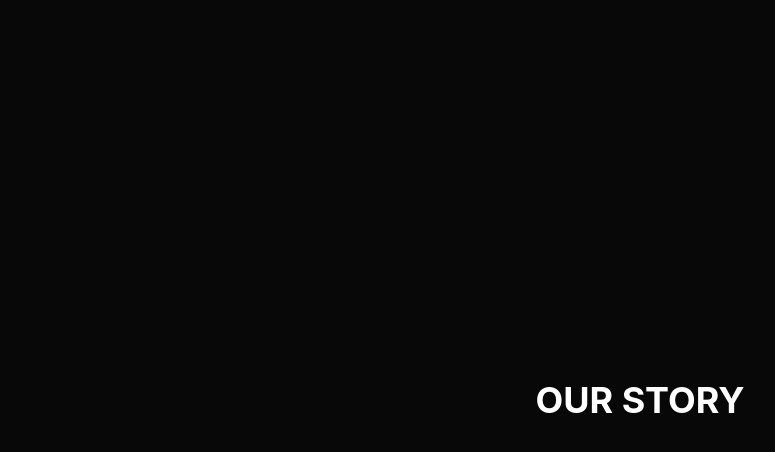
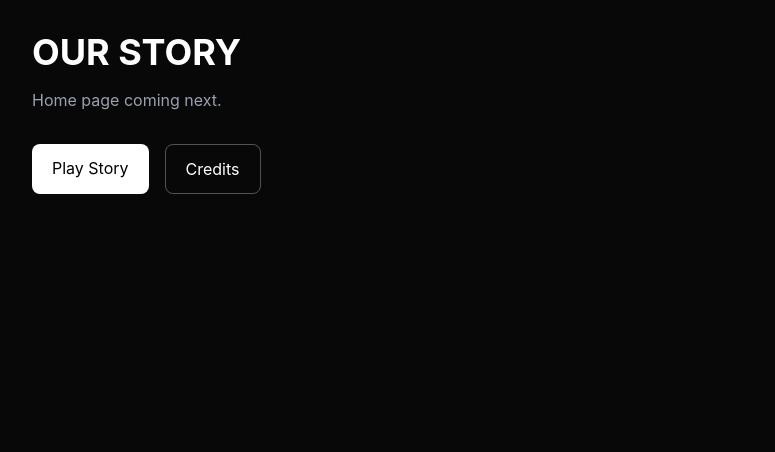
Before and after one commit to arijitghosh8768-arch/Netflix_Memory, a React (Vite) app: page /home in a window 1280 px wide. Shown: the top 452 px of the page, without its empty margins (0-775 px from the left). Built offline with nearby package versions, Linux system fonts and the light colour scheme.

Commit message:
Add application routing and page skeleton

```diff
--- a/src/App.tsx
+++ b/src/App.tsx
@@ -1,11 +1,42 @@
+import { createBrowserRouter } from 'react-router'
+import { RouterProvider } from 'react-router/dom'
+
+import Loading from './pages/Loading'
+import Profiles from './pages/Profiles'
+import Home from './pages/Home'
+import Watch from './pages/Watch'
+import CreditsPage from './pages/CreditsPage'
+import NotFound from './pages/NotFound'
+
+const router = createBrowserRouter([
+  {
+    path: '/',
+    element: <Loading />,
+  },
+  {
+    path: '/profiles',
+    element: <Profiles />,
+  },
+  {
+    path: '/home',
+    element: <Home />,
+  },
+  {
+    path: '/watch',
+    element: <Watch />,
+  },
+  {
+    path: '/credits',
+    element: <CreditsPage />,
+  },
+  {
+    path: '*',
+    element: <NotFound />,
+  },
+])
+
 function App() {
-  return (
-    <main className="min-h-screen bg-[#080808] text-white flex items-center justify-center">
-      <h1 className="text-4xl font-bold">
-        OUR STORY
-      </h1>
-    </main>
-  )
+  return <RouterProvider router={router} />
 }
 
 export default App
--- a/src/pages/CreditsPage.tsx
+++ b/src/pages/CreditsPage.tsx
@@ -0,0 +1,17 @@
+function CreditsPage() {
+  return (
+    <main className="min-h-screen bg-black text-white flex items-center justify-center">
+      <div className="text-center">
+        <h1 className="text-3xl font-semibold">
+          Credits
+        </h1>
+
+        <p className="mt-4 text-gray-400">
+          Your story continues...
+        </p>
+      </div>
+    </main>
+  )
+}
+
+export default CreditsPage
--- a/src/pages/Home.tsx
+++ b/src/pages/Home.tsx
@@ -0,0 +1,35 @@
+import { Link } from 'react-router'
+
+function Home() {
+  return (
+    <main className="min-h-screen bg-[#080808] text-white">
+      <div className="p-8">
+        <h1 className="text-4xl font-bold">
+          OUR STORY
+        </h1>
+
+        <p className="mt-4 text-gray-400">
+          Home page coming next.
+        </p>
+
+        <div className="mt-8 flex gap-4">
+          <Link
+            to="/watch"
+            className="px-5 py-3 bg-white text-black rounded-lg"
+          >
+            Play Story
+          </Link>
+
+          <Link
+            to="/credits"
+            className="px-5 py-3 border border-white/30 rounded-lg"
+          >
+            Credits
+          </Link>
+        </div>
+      </div>
+    </main>
+  )
+}
+
+export default Home
--- a/src/pages/Loading.tsx
+++ b/src/pages/Loading.tsx
@@ -0,0 +1,17 @@
+function Loading() {
+  return (
+    <main className="min-h-screen bg-[#080808] text-white flex items-center justify-center">
+      <div className="text-center">
+        <h1 className="text-4xl font-bold tracking-widest">
+          OUR STORY
+        </h1>
+
+        <p className="mt-4 text-gray-400">
+          Loading your story...
+        </p>
+      </div>
+    </main>
+  )
+}
+
+export default Loading
--- /dev/null
+++ b/src/pages/NotFound.tsx
@@ -0,0 +1,26 @@
+import { Link } from 'react-router'
+
+function NotFound() {
+  return (
+    <main className="min-h-screen bg-[#080808] text-white flex items-center justify-center">
+      <div className="text-center">
+        <h1 className="text-6xl font-bold">
+          404
+        </h1>
+
+        <p className="mt-4 text-gray-400">
+          This page doesn't exist.
+        </p>
+
+        <Link
+          to="/"
+          className="inline-block mt-6 px-5 py-3 rounded-lg bg-white text-black font-medium"
+        >
+          Go Home
+        </Link>
+      </div>
+    </main>
+  )
+}
+
+export default NotFound
--- a/src/pages/Profiles.tsx
+++ b/src/pages/Profiles.tsx
@@ -0,0 +1,22 @@
+import { Link } from 'react-router'
+
+function Profiles() {
+  return (
+    <main className="min-h-screen bg-[#080808] text-white flex items-center justify-center">
+      <div className="text-center">
+        <h1 className="text-3xl font-semibold">
+          Who's Watching?
+        </h1>
+
+        <Link
+          to="/home"
+          className="inline-block mt-6 px-5 py-3 bg-white text-black rounded-lg"
+        >
+          Select Profile
+        </Link>
+      </div>
+    </main>
+  )
+}
+
+export default Profiles
--- a/src/pages/Watch.tsx
+++ b/src/pages/Watch.tsx
@@ -0,0 +1,17 @@
+function Watch() {
+  return (
+    <main className="min-h-screen bg-black text-white flex items-center justify-center">
+      <div className="text-center">
+        <h1 className="text-3xl font-semibold">
+          Watch
+        </h1>
+
+        <p className="mt-4 text-gray-400">
+          Video player will come here.
+        </p>
+      </div>
+    </main>
+  )
+}
+
+export default Watch
```
